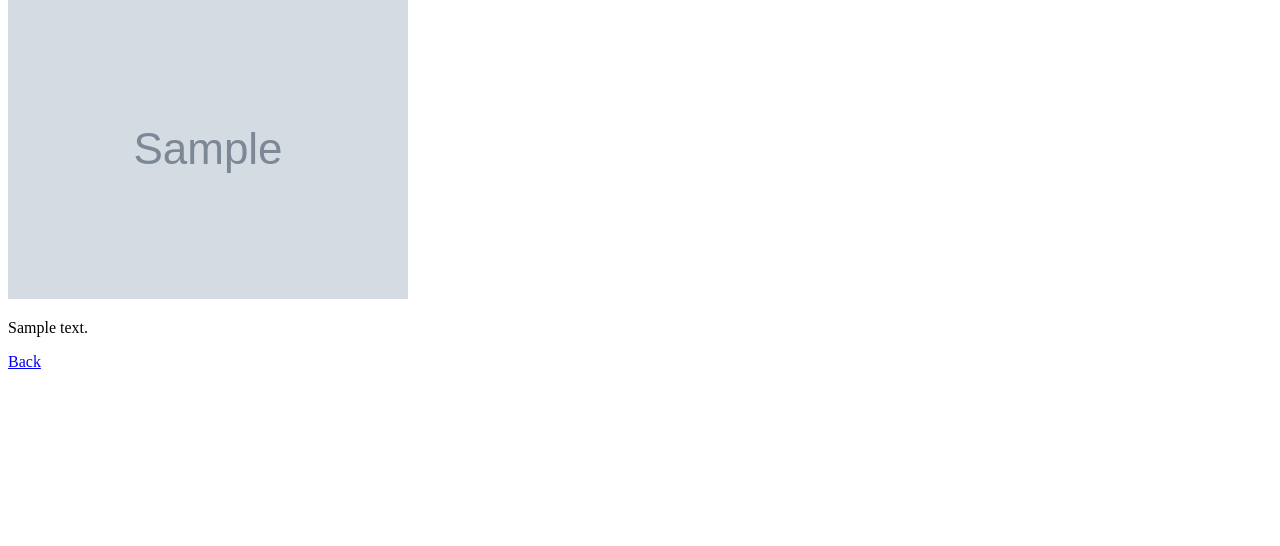
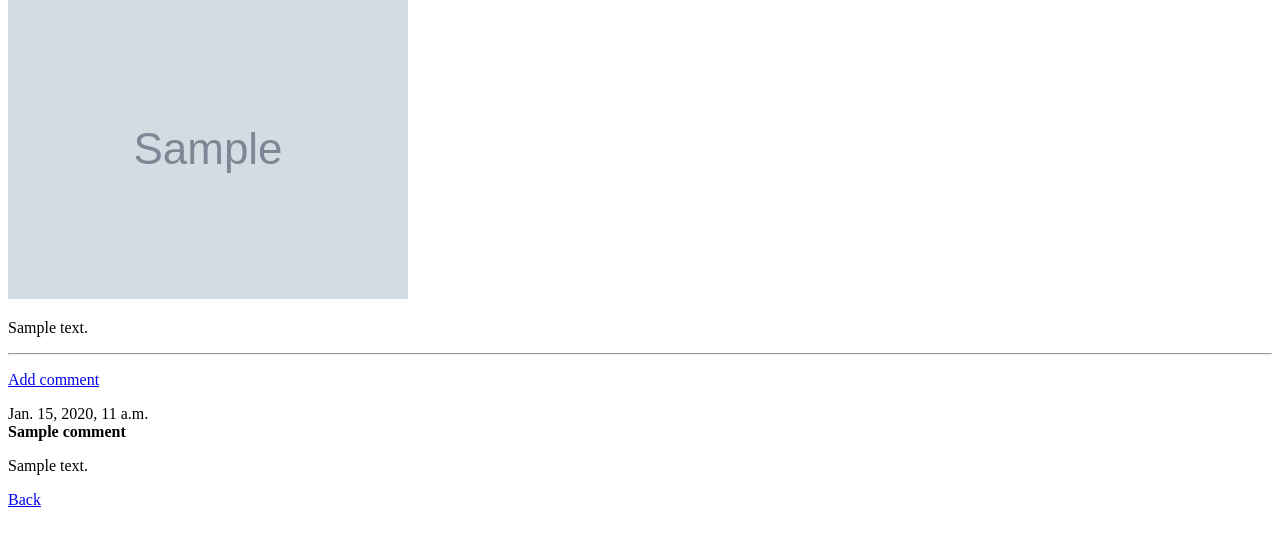
Before and after one commit to SDA-wrzesien-2023-gr2/citizen-report, a Django app: page /news/1/ in a window 1280 px wide. Shown: the part 175-721 px from the top of the page. Run offline with Django 4.2, Linux system fonts and the light colour scheme; tables that the repository leaves empty hold one stand-in row (values such as "Sample post"); grey boxes marked "Sample" are stand-in pictures.

Commit message:
Create comment model

```diff
--- a/citizen_report/news/models.py
+++ b/citizen_report/news/models.py
@@ -19,3 +19,17 @@ class NewsPost(models.Model):
 
     def __str__(self) -> str:
         return f'{self.title} | {self.created_at}'
+
+
+class Comment(models.Model):
+    post = models.ForeignKey(NewsPost,on_delete=models.CASCADE,related_name='comments')
+    name = models.CharField(max_length=80)
+    text = models.TextField()
+    created_at = models.DateTimeField(auto_now_add=True)
+    approved_comment = models.BooleanField(default=False)
+
+    class Meta:
+        ordering = ['created_at']
+
+    def __str__(self):
+        return 'Comment {} by {}'.format(self.text, self.name)
--- a/citizen_report/news/templates/detail_post.html
+++ b/citizen_report/news/templates/detail_post.html
@@ -15,6 +15,20 @@
 {% endif %}
 <p>{{newspost.text|safe  }}</p>
 
+<hr>
+<p>
+    <a href="{% url 'add_comment_to_post' newspost.id %}">Add comment</a>
+</p>
+{% for comment in newspost.comments.all %}
+<div>
+    <div>{{ comment.created_at }}</div>
+    <strong>{{ comment.name }}</strong>
+    <p>{{ comment.text|linebreaks }}</p>
+</div>
+{% empty %}
+<p>No comments here yet :(</p>
+{% endfor %}
+
 <p>
     <a href="{{request.META.HTTP_REFERER|escape}}">Back</a>
 </p>
--- a/citizen_report/news/templates/news.html
+++ b/citizen_report/news/templates/news.html
@@ -8,6 +8,7 @@
     <h2>{{post.title}}</h2>
     <p>{{post.clerk}} | {{post.created_at}} </p>
     <p>{{post.text|slice:":200" }}</p>
+    <p>Comments: {{ post.comments.count }}</p>
     <a href="{% url 'detail_post' post.id %}">Read More &rarr;</a>
 {% endfor %}
 
--- a/citizen_report/news/urls.py
+++ b/citizen_report/news/urls.py
@@ -3,9 +3,8 @@ from django.urls import path, include
 from . import views
 
 urlpatterns = [
-    # path('news/<int:report_id>/', views.NewsPostList.as_view(), name='news'),
-    path('reports/<int:report_id>/news/', views.news, name='news'),
+    path('reports/<int:pk>/news/', views.NewsPostList.as_view(), name='news'),
     path('news/create-post/', views.NewsPostCreate.as_view(), name='create_post'),
-    # path('news/<int:detail_id>/', views.detail, name='detail_post'),
     path('news/<int:pk>/', views.PostDetail.as_view(), name='detail_post'),
+    path('news/<int:pk>/comment/', views.add_comment_to_post, name='add_comment_to_post'),
 ]
--- a/citizen_report/news/views.py
+++ b/citizen_report/news/views.py
@@ -1,18 +1,19 @@
-from django.contrib.auth.decorators import login_required
 from django.contrib.auth.mixins import LoginRequiredMixin
-from django.shortcuts import render, get_object_or_404
+from django.shortcuts import render, redirect, get_object_or_404
 from django.urls import reverse_lazy
 from django.views import generic
 
-from .forms import NewsPostCreationForm
+from .forms import NewsPostCreationForm, CommentForm
 from .models import NewsPost
-from report.models import Report
 
 
-# class NewsPostList(generic.ListView):
-#     model = NewsPost
-#     queryset = NewsPost.objects.filter(report=report).all().order_by('-created_at')
-#     template_name = 'news.html'
+class NewsPostList(generic.ListView):
+    model = NewsPost
+    template_name = 'news.html'
+
+    def get_queryset(self, **kwargs):
+        queryset = super().get_queryset(**kwargs)
+        return queryset.filter(report_id=self.kwargs['pk'])
 
 
 class PostDetail(generic.DetailView):
@@ -36,9 +37,19 @@ class NewsPostCreate(LoginRequiredMixin, generic.CreateView):
         return super(NewsPostCreate, self).form_valid(form)
 
 
-def news(request, report_id):
-    report = Report.objects.filter(id=report_id).first()
-
-    posts = report.report_posts.all()
-
-    return render(request, 'news.html', {'newspost_list': posts, 'report': report})
+def add_comment_to_post(request, pk):
+    post = get_object_or_404(NewsPost, pk=pk)
+    comments = post.comments.filter(approved_comment=True)
+    comment = None
+    if request.method == "POST":
+        form = CommentForm(request.POST)
+        if form.is_valid():
+            comment = form.save(commit=False)
+            comment.post = post
+            comment.save()
+    else:
+        form = CommentForm()
+    return render(request, 'add_comment_to_post.html', {'post': post,
+                                                        'comments': comments,
+                                                        'comment': comment,
+                                                        'form': form})
```
Also changed, not shown: citizen_report/news/admin.py (+14 -1 lines), citizen_report/news/forms.py (+8 -3 lines), citizen_report/news/templates/add_comment_to_post.html (added, +10 -0 lines), citizen_report/news/migrations/0005_comment.py (added).
